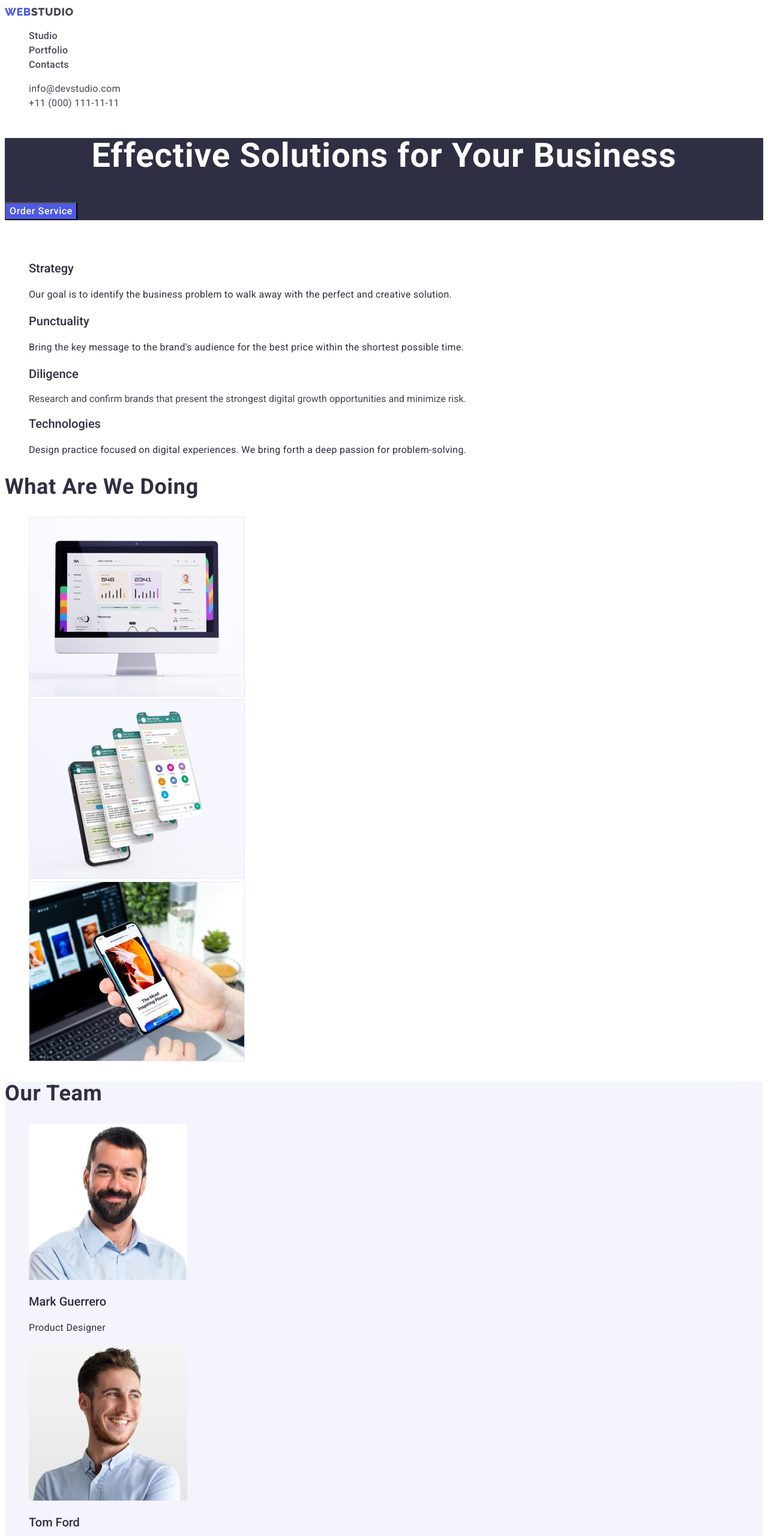
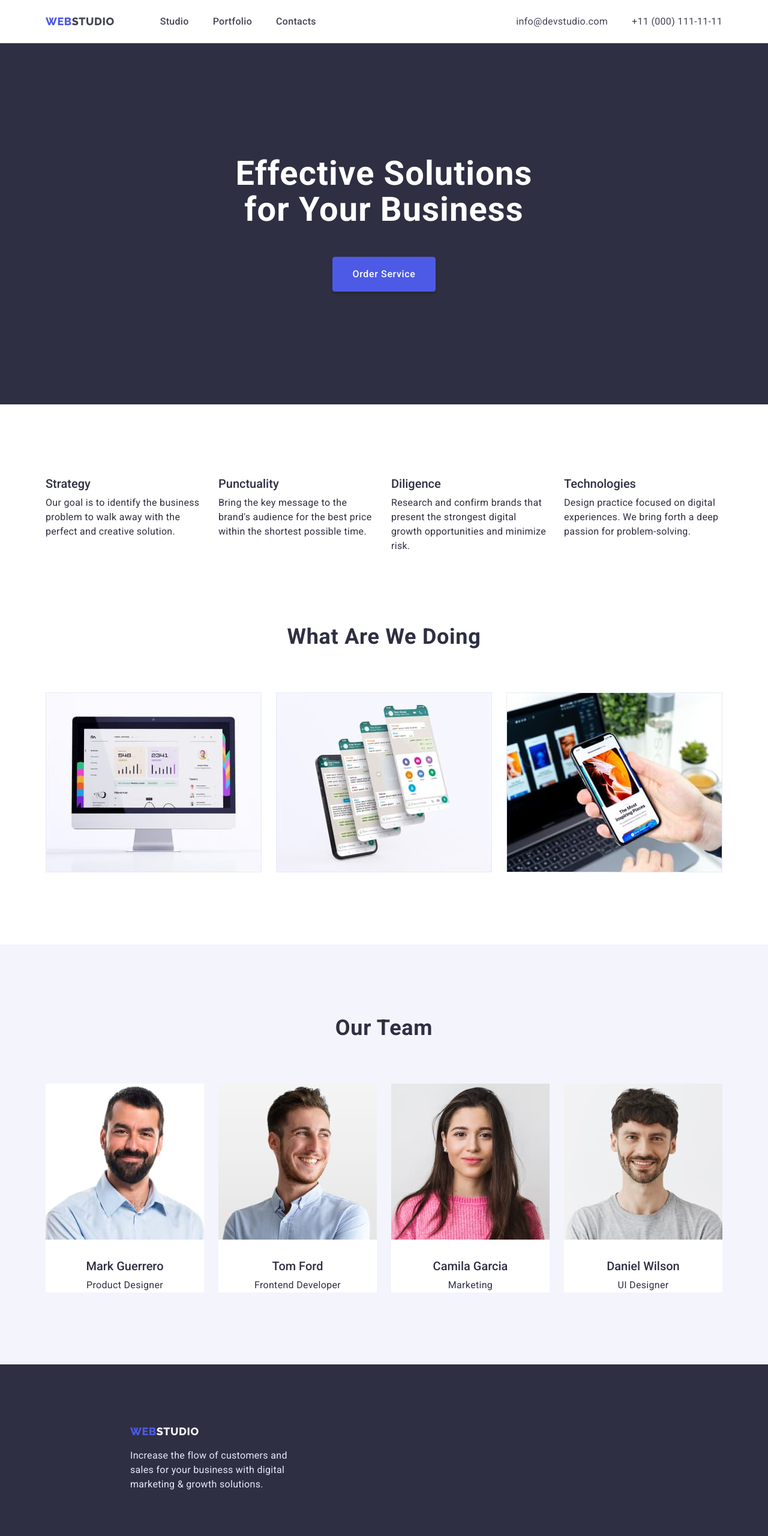
Before and after one commit to ribacot/goit-markup-hw-03, a plain HTML site: page index.html in a window 1280 px wide. Shown: the top 2560 px of the page at 60% size. Drawn offline with nearby package versions, Linux system fonts and the light colour scheme.

Commit message:
stsrt variant

```diff
--- a/css/style.css
+++ b/css/style.css
@@ -11,6 +11,9 @@
   --modal-overlay: #2e2f42;
   --hero-background: #2e2f42;
   --white: #ffffff;
+
+  --margin-gap: 24px;
+  --elements-in-line-portfolio: 4;
 }
 
 body {
@@ -19,13 +22,44 @@ body {
   font-size: 16px;
   background-color: var(--white);
 }
+.section {
+  padding-top: 120px;
+  padding-bottom: 120px;
+  /* outline: green 1px solid; */
+}
+
+.container {
+  max-width: 1158px;
+  padding-left: 15px;
+  padding-right: 15px;
+  margin-left: auto;
+  margin-right: auto;
+  /* outline: red solid 1px; */
+}
 
 .section-title {
   color: var(--dark);
   font-size: 36px;
   text-transform: capitalize;
+  text-align: center;
   line-height: 1.11;
   letter-spacing: 0.02em;
+
+  margin-top: 0;
+  margin-bottom: 72px;
+}
+
+.visually-hidden {
+  position: absolute;
+  width: 1px;
+  height: 1px;
+  margin: -1px;
+  border: 0;
+  padding: 0;
+  white-space: nowrap;
+  clip-path: inset(100%);
+  clip: rect(0 0 0 0);
+  overflow: hidden;
 }
 
 .section-subtitle {
@@ -33,21 +67,30 @@ body {
   font-size: 20px;
   font-weight: 500;
   line-height: 1.2;
+  margin-top: 0;
+  margin-bottom: 8px;
 }
 
 .section-text {
   color: var(--dark);
   line-height: 1.5;
   letter-spacing: 0.02em;
+
+  margin-top: 0;
+  margin-bottom: 0;
 }
 
 .link,
 .logo-link {
+  display: block;
   text-decoration: none;
 }
 
 .list {
   list-style: none;
+  margin-bottom: 0;
+  margin-top: 0;
+  padding: 0;
 }
 
 .link:focus,
@@ -62,7 +105,13 @@ button {
   font-size: 16px;
   letter-spacing: 0.04em;
   line-height: 1.5;
-  background-color: var(--accent);
+
+  padding: 12px 24px;
+
+  background-color: var(--light);
+  border: 1px solid var(--accent);
+  border-radius: 4px;
+
   cursor: pointer;
 }
 
@@ -70,9 +119,30 @@ button:focus,
 button:hover {
   background-color: var(--pressed-state);
   color: var(--white);
+  border-color: var(--pressed-state);
+}
+
+img {
+  display: block;
+  max-width: 100%;
 }
 
 /* header */
+.head {
+  border-bottom: var(--accent);
+}
+
+.head > .container {
+  display: flex;
+  align-items: center;
+}
+
+/* logo */
+
+.nav {
+  display: flex;
+  align-items: center;
+}
 
 .logo {
   color: inherit;
@@ -88,11 +158,35 @@ button:hover {
   color: var(--primari-brend);
 }
 
+/* head-nav */
+
+.head-nav {
+  display: flex;
+  margin-left: 76px;
+}
+
+.head-nav > .item:not(:last-child) {
+  margin-right: 40px;
+}
+
 .head-nav a {
   color: inherit;
   font-weight: 500;
   line-height: 1.5;
   letter-spacing: 0.02em;
+
+  padding-top: 24px;
+  padding-bottom: 24px;
+}
+
+/* contact */
+
+.contact {
+  margin-left: auto;
+}
+
+.list-contact {
+  display: flex;
 }
 
 .contact a {
@@ -100,11 +194,22 @@ button:hover {
   font-style: normal;
   letter-spacing: 0.02em;
   line-height: 1.5;
+
+  padding-top: 24px;
+  padding-bottom: 24px;
+}
+
+.list-contact > .item:not(:last-child) {
+  margin-right: 40px;
 }
 
 /* hero*/
 .hero {
+  text-align: center;
+
   background-color: var(--hero-background);
+  padding-bottom: 188px;
+  padding-top: 188px;
 }
 
 .hero-title {
@@ -112,42 +217,137 @@ button:hover {
   font-size: 56px;
   line-height: 1.07;
   letter-spacing: 0.02em;
-  text-align: center;
+
+  max-width: 496px;
+  margin-top: 0;
+  margin-bottom: 48px;
+  margin-left: auto;
+  margin-right: auto;
 }
 
 .hero-btn {
   color: var(--white);
   background-color: var(--primari-brend);
+
+  min-width: 169px;
+  padding: 16px 32px;
+  border-radius: 4px;
+  border-color: var(--primari-brend);
+
+  box-shadow: 0 4px 4px rgba(0, 0, 0, 0.15);
 }
 
 /* features */
-.features-title {
-  visibility: hidden;
+
+.section-features {
+  padding-bottom: 0;
+}
+
+.features {
+  display: flex;
+  flex-wrap: wrap;
+  margin-left: calc(-1 * var(--margin-gap));
+}
+
+.features > .item {
+  flex-basis: calc(100% / 4 - var(--margin-gap));
+  margin-left: var(--margin-gap);
+}
+
+/* produkt */
+
+.list-produkt {
+  display: flex;
+  flex-wrap: wrap;
+  margin-left: calc(-1 * var(--margin-gap));
+}
+
+.list-produkt > .item {
+  flex-basis: calc(100% / 3 - var(--margin-gap));
+  margin-left: var(--margin-gap);
 }
 
 /* team */
+
 .team {
   background-color: var(--light);
+}
+
+.list-team img {
+  margin-bottom: 32px;
+}
+
+.list-team {
+  display: flex;
+  flex-wrap: wrap;
+  margin-left: calc(-1 * var(--margin-gap));
+}
+
+.list-team > .item {
+  flex-basis: calc(100% / 4 - var(--margin-gap));
+  margin-left: var(--margin-gap);
+  background-color: var(--white);
+}
+.team .section-subtitle,
+.team .section-text {
+  text-align: center;
 }
 
 /* footer */
 
 .basement {
   background-color: var(--dark);
+  padding-top: 100px;
+  padding-bottom: 100px;
 }
 
-.basement > .logo {
+.basement .logo {
   color: var(--light);
 }
 
+.basement > .container {
+  padding-left: 156px;
+}
 .futer-text {
   color: var(--accent);
   line-height: 1.5;
   letter-spacing: 0.02em;
+  margin-bottom: 0;
+  max-width: 264px;
 }
 
 /* portfolio */
 
-.portfolio-title {
-  visibility: hidden;
+.portfolio {
+  padding-top: 86px;
 }
+
+.portfolio-select {
+  display: flex;
+  justify-content: center;
+  margin-bottom: 72px;
+}
+.portfolio-select > .item:not(:last-child) {
+  margin-right: 24px;
+}
+
+.portfolio-examples {
+  display: flex;
+  flex-wrap: wrap;
+}
+
+.portfolio-examples > .item {
+  flex-basis: calc(100%-2 * var(--margin-gap) / 3);
+  margin-right: var(--margin-gap);
+}
+
+.portfolio-examples > .item:nth-child(3n) {
+  margin-right: 0;
+}
+.portfolio-examples img {
+  margin-bottom: 32px;
+}
+
+.portfolio-examples .section-text {
+  padding-bottom: 32px;
+}
--- a/index.html
+++ b/index.html
@@ -8,47 +8,62 @@
     <style>
       @import url("https://fonts.googleapis.com/css2?family=Raleway:wght@800&family=Roboto:wght@400;500;700;900&display=swap");
     </style>
-
+    <link rel="stylesheet" href="https://cdn.jsdelivr.net/npm/modern-normalize@1.1.0/modern-normalize.min.css">
     <link rel="stylesheet" href="./css/style.css" />
   </head>
+
+
   <body>
+
+
     <header class="head">
-      <nav>
+
+       <div class="container">
+
+          <nav class="nav">
+
         <a href="./index.html" class="logo logo-link"
           ><span class="logo-web">Web</span>Studio</a
         >
 
         <ul class="list head-nav">
-          <li><a href="./index.html" class="link">Studio</a></li>
-          <li><a href="./portfolio.html" class="link">Portfolio</a></li>
-          <li><a href="" class="link">Contacts</a></li>
+          <li class="item"><a  href="./index.html"  class="link">Studio</a></li>
+          <li class="item"><a href="./portfolio.html" class="link">Portfolio</a></li>
+          <li class="item"><a href="" class="link">Contacts</a></li>
         </ul>
       </nav>
       <address class="contact">
-        <ul class="list">
-          <li>
+        <ul class="list list-contact">
+          <li class="item">
             <a href="mailto:info@devstudio.com" class="link"
               >info@devstudio.com</a
             >
           </li>
-          <li>
+          <li class="item">
             <a href="tel:+110001111111" class="link">+11 (000) 111-11-11</a>
           </li>
         </ul>
       </address>
+
+              </div>
+
     </header>
 
     <main>
       <!-- Hero-->
       <section class="hero">
+        <div class="container">
                   <h1 class="hero-title">Effective Solutions for Your Business</h1>
-        <button class="hero-btn" type="button">Order Service</button>
+        <button class="hero-btn button" type="button">Order Service</button>
+
+        </div>
       </section>
-      <!-- переваги -->
-      <section class="features">
-        <h2 class="features-title" >features</h2>
-        <ul class="list">
-          <li>
+      <!-- перевагі -->
+      <section class="section section-features">
+          <div class="container ">
+                <h2 class="visually-hidden" >features</h2>
+        <ul class="list features">
+          <li class="item">
             <h3 class="section-subtitle">Strategy</h3>
             <p class="section-text">
               Our goal is to identify the business problem to walk away with the
@@ -56,7 +71,7 @@
             </p>
           </li>
 
-          <li>
+          <li class="item">
             <h3 class="section-subtitle">Punctuality</h3>
             <p class="section-text">
               Bring the key message to the brand's audience for the best price
@@ -64,15 +79,15 @@
             </p>
           </li>
 
-          <li>
+          <li class="item">
             <h3 class="section-subtitle">Diligence</h3>
-            <p>
+            <p class="section-text">
               Research and confirm brands that present the strongest digital
               growth opportunities and minimize risk.
             </p class="section-text">
           </li>
 
-          <li>
+          <li class="item">
             <h3 class="section-subtitle">Technologies</h3>
             <p class="section-text">
               Design practice focused on digital experiences. We bring forth a
@@ -80,51 +95,74 @@
             </p>
           </li>
         </ul>
+</div>
+
+
       </section>
       <!-- продукти -->
-      <section class="produkt">
+      <section class="section produkt">
+        <div class="container">
                 <h2 class="section-title">What are we doing</h2>
-        <ul class="list">
-          <li><img src="./images/webstudio/produkt/desctop.jpg" alt="desctop" width="360" /></li>
-          <li><img src="./images/webstudio/produkt/mobile.jpg" alt="mobile" width="360" /></li>
-          <li>
+        <ul class="list list-produkt">
+          <li class="item"><img src="./images/webstudio/produkt/desctop.jpg" alt="desctop" width="360" /></li>
+          <li class="item"><img src="./images/webstudio/produkt/mobile.jpg" alt="mobile" width="360" /></li>
+          <li class="item">
             <img src="./images/webstudio/produkt/notebook.jpg" alt="notebook" width="360" />
           </li>
         </ul>
+        </div>
       </section>
       <!-- команда -->
-      <section class="team">
+      <section class="section team">
+       <div class="container">
                 <h2 class="section-title">Our Team</h2>
-        <ul class="list">
-          <li>
+        <ul class="list list-team">
+          <li class="item">
             <img src="./images/webstudio/team/team1.jpg" alt="Product Designer" width="264" />
+            <div class="card-text">
                         <h3 class="section-subtitle">Mark Guerrero</h3>
             <p class="section-text">Product Designer</p>
+</div>
           </li>
-          <li>
+          <li class="item">
             <img
               src="./images/webstudio/team/team2.jpg"
               alt="Frontend Developer"
-              width="264"
-            />
+              width="264"/>
+              <div class="card-text">
                                       <h3 class="section-subtitle">Tom Ford</h3>
             <p class="section-text">Frontend Developer</p>
+
+                        </div>
+
           </li>
-          <li>
+          <li class="item">
+
             <img src="./images/webstudio/team/team3.jpg" alt="Marketing" width="264" />
-            <h3 class="section-subtitle">Camila Garcia</h3>
+                                   <div class="card-text">            <h3 class="section-subtitle">Camila Garcia</h3>
             <p class="section-text">Marketing</p>
+</div>
+
           </li>
-          <li>
+          <li class="item">
+
             <img src="./images/webstudio/team/team4.jpg" alt="UI Designer" width="264" />
+                                   <div class="card-text">
                                                 <h3 class="section-subtitle">Daniel Wilson</h3>
             <p class="section-text">UI Designer</p>
+
+                                   </div>
+
           </li>
         </ul>
+
+
+       </div>
       </section>
     </main>
 
     <footer class="basement">
+      <div class="container">
          <a href="./index.html" class="logo logo-link"
         ><span class="logo-web">Web</span>Studio</a
       >
@@ -132,6 +170,7 @@
         Increase the flow of customers and sales for your business with digital
         marketing & growth solutions.
       </p>
+</div>
     </footer>
   </body>
 </html>
```
Also changed, not shown: portfolio.html (+42 -27 lines). Lines whose indentation alone changed are shown as unchanged.
